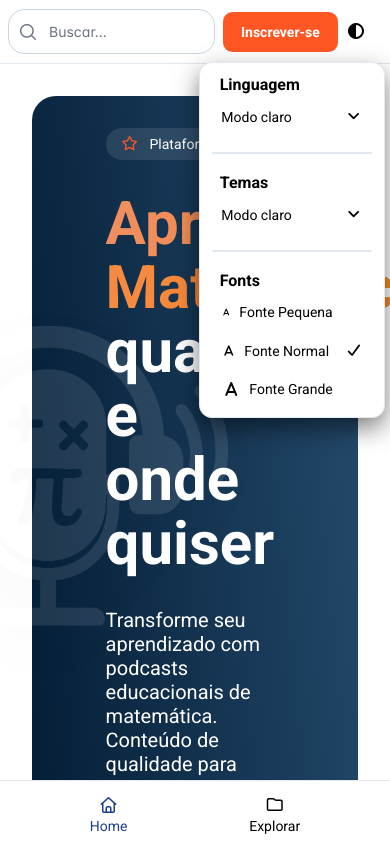
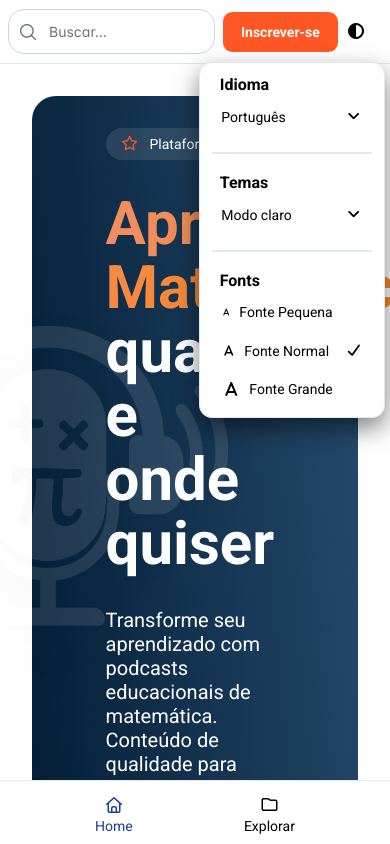
Before and after one commit to BrenoOF/PodsMath, a React (Create React App) app in the folder frontend/: page / in a window 390 px wide. Both pictures are taken after a click on the element 356 px from the left and 31 px from the top of the page. Built offline with nearby package versions, Linux system fonts and the light colour scheme.

Commit message:
Tudo pronto para começar a fazer a mecânica de trocar o idioma

```diff
--- a/frontend/src/components/layout/slide-bar/slideBar.module.css
+++ b/frontend/src/components/layout/slide-bar/slideBar.module.css
@@ -3,6 +3,7 @@
     .containerSlideBar {
         flex-direction: column;
         width: 100vw;
+        max-width: 100vw;
         height: 4rem;
         border-top: solid 0.1rem var(--border-color-tema);
         position: fixed;
@@ -15,7 +16,6 @@
         justify-content: space-evenly;
         align-items: center;
         flex: 1;
-        gap: 1rem;
         margin-top: 0rem;
     }
 
--- a/frontend/src/components/layout/top-bar/TopBar.jsx
+++ b/frontend/src/components/layout/top-bar/TopBar.jsx
@@ -39,9 +39,31 @@ export default function CompTopBar({ slidebarAberta }) {
     ];
 
     const [temaSelecionado, setTemaSelecionado] = useState(localStorage.getItem("theme-mode") || "light");
-    const mudarTemaDropdown = (tema) => {
+    const mudarTema = (tema) => {
         setTemaSelecionado(tema);
         aplicarTema(tema);
+    };
+
+    // opções de linguas (dps simular com json)
+    const linguas = [
+        { label: "Português", value: "pt-br", icon: "br" },
+        { label: "Inglês", value: "us", icon: "us" },
+        { label: "Espanhol", value: "es", icon: "es" }
+    ];
+
+    const [linguaSelecionada, setLinguaSelecionada] = useState(localStorage.getItem("app-language") || "pt-br");
+    const mudarLingua = (lingua) => {
+        if (linguaSelecionada === lingua) return;
+
+        setLinguaSelecionada(lingua);
+        localStorage.setItem("app-language", lingua);
+
+        toast.current.show({
+            severity: 'info',
+            summary: 'Idioma alterado',
+            detail: `Idioma alterado para ${lingua}`,
+            life: 2000
+        });
     };
 
     // Mudança do Tema
@@ -80,9 +102,7 @@ export default function CompTopBar({ slidebarAberta }) {
         toast.current.show({
             severity: 'info',
             summary: 'Tema alterado',
-            detail: modo === 'dark'
-                ? 'Modo escuro ativado'
-                : 'Modo claro ativado',
+            detail: `Tema alterado para ${modo}`,
             life: 2000
         });
     };
@@ -377,28 +397,29 @@ export default function CompTopBar({ slidebarAberta }) {
                         className={`${Style.menuConfigs} ${menuConfigsAberto ? Style.menuAberto : ""}`}
                     >
                         <div className={Style.divTituloConfig}>
-                            <h1>Linguagem</h1>
+                            <h1>Idioma</h1>
                         </div>
                         <div ref={selectLinguaRef} className={Style.selectContainer}>
                             <div className={Style.selectSelecionado} onClick={() => setSelectLinguaAberto(!selectLinguaAberto)}>
-                                {temas.find(t => t.value === temaSelecionado)?.label}
+                                {linguas.find(t => t.value === linguaSelecionada)?.label}
                                 <span className={Style.selectSeta}>
                                     <i className="fa-solid fa-angle-down" style={{ fontSize: "0.9rem" }}></i>
                                 </span>
                             </div>
                             {selectLinguaAberto && (
                                 <div className={Style.selectMenu}>
-                                    {temas.map((item) => (
+                                    {linguas.map((item) => (
                                         <div
                                             key={item.value}
                                             className={Style.btnTroca}
                                             onClick={() => {
-                                                mudarTemaDropdown(item.value);
+                                                mudarLingua(item.value);
                                                 setSelectLinguaAberto(false);
                                             }}
                                         >
+                                            <span className={`fi fi-${item.icon}`}></span>
                                             {item.label}
-                                            {item.value === temaSelecionado &&
+                                            {item.value === linguaSelecionada &&
                                                 <i className="fa-solid fa-check"></i>
                                             }
                                         </div>
@@ -424,7 +445,7 @@ export default function CompTopBar({ slidebarAberta }) {
                                             key={item.value}
                                             className={Style.btnTroca}
                                             onClick={() => {
-                                                mudarTemaDropdown(item.value);
+                                                mudarTema(item.value);
                                                 setSelectTemaAberto(false);
                                             }}
                                         >
```
